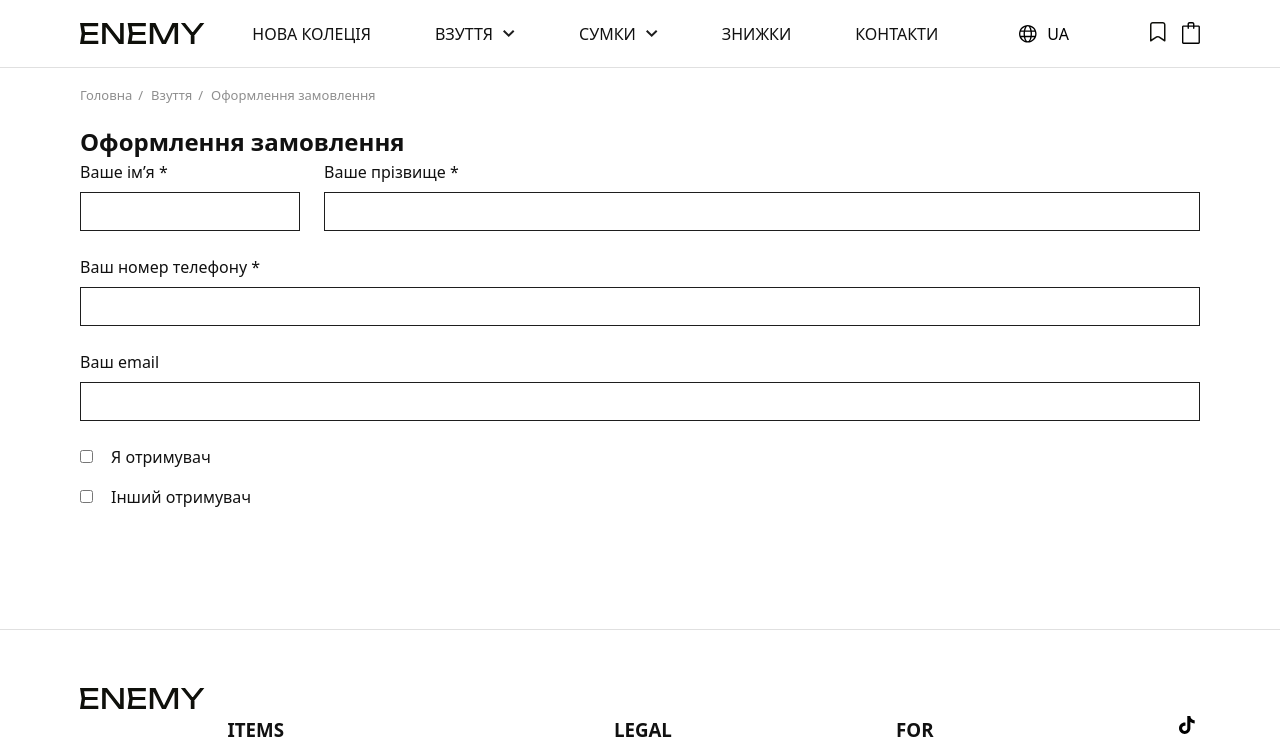
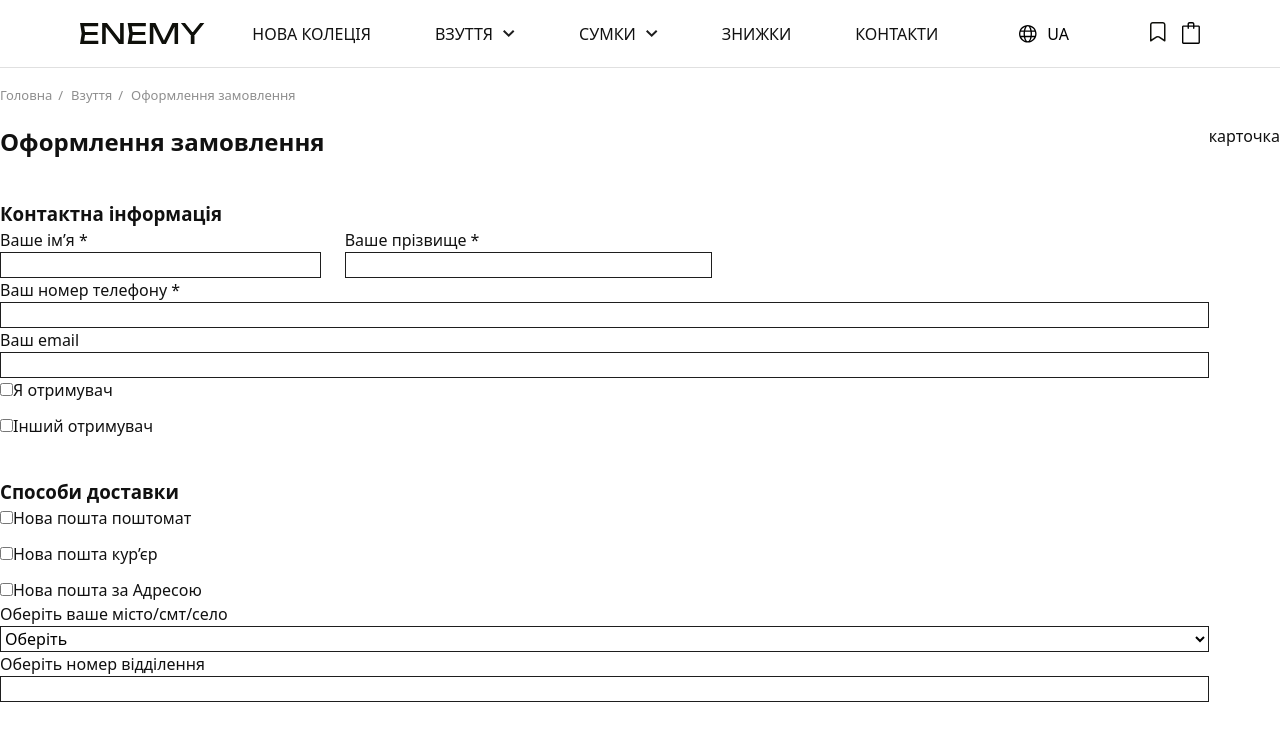
Before and after one commit to ZatokaV/test, a Next.js app: page /order in a window 1280 px wide. Shown: the top 746 px of the page. Built offline with nearby package versions, Linux system fonts and the light colour scheme.

Commit message:
leftside order page

```diff
--- a/src/app/new/new.css
+++ b/src/app/new/new.css
@@ -1,8 +1,8 @@
-.container{
-    max-width: 1512px;
-    margin: 0 auto;
-    margin: 0 40px;
-    padding-bottom: 120px;
+
+.container {
+  max-width: var(--container);
+  margin-inline: auto;
+  width: 100%;
 }
 
 .new__breadcrumbs {
@@ -30,7 +30,7 @@
   margin: 0 6px;
 }
 
-.new__search{
+.new__search {
   display: flex;
   flex-direction: row;
   justify-content: space-between;
@@ -39,20 +39,20 @@
   padding: 40px 0;
 }
 
-.new__search--rightside{
+.new__search--rightside {
   display: flex;
   flex-direction: row;
   gap: 20px;
   align-items: center;
 }
 
-.new__search--form{
+.new__search--form {
   display: flex;
   flex-direction: row-reverse;
-    border: solid 1px #1E1E1E33;
+  border: solid 1px #1e1e1e33;
 }
 
-.new__search--openfiltres{
+.new__search--openfiltres {
   display: flex;
   flex-direction: row;
   gap: 10px;
--- a/src/app/order/order.css
+++ b/src/app/order/order.css
@@ -1,7 +1,13 @@
+
 .container {
-  max-width: 1512px;
-  margin: 0 80px;
-  padding-bottom: 120px;
+  max-width: var(--container);
+  margin-inline: auto;
+  width: 100%;
+}
+
+.order__info{
+  display: flex;
+  flex-direction: row;
 }
 
 .order__breadcrumbs {
@@ -28,40 +34,31 @@
   margin: 0 6px;
 }
 
+.order__info--leftside{
+  display: flex;
+  flex-direction: column;
+  gap: 40px;
+}
+
 .order__inputs-name-surname {
   display: flex;
   justify-content: space-between;
   gap: 24px;
 }
 
-.form__row {
+.order__contact--double-row{
   display: flex;
-  gap: 24px; /* відстань між інпутами */
-  margin-bottom: 24px;
+  flex-direction: row;
+  gap: 24px;
 }
 
-.order__inputs--form-group {
-  flex: 1; /* щоб обидва інпути були однакової ширини */
+.input{
+  width: 100%;
+  border: solid 1px #1E1E1E;
+}
+
+.order__contact--chekboxes{
   display: flex;
   flex-direction: column;
-  gap: 8px;
+  gap: 12px;
 }
-
-input {
-  padding: 8px;
-  border: 1px solid #1E1E1E;
-  font-size: 14px;
-}
-
-.form__checkboxes {
-  display: flex;
-  flex-direction: column;
-  gap: 16px;
-}
-
-.form__checkboxes label {
-  display: flex;
-  align-items: center;
-  gap: 18px;
-  font-size: 16px;
-}
--- a/src/app/order/page.jsx
+++ b/src/app/order/page.jsx
@@ -17,53 +17,142 @@ export default function Order() {
         </ul>
       </section>
 
-      <div className="order__inputs">
-        <h2>Оформлення замовлення</h2>
+      <section className="order__info">
+        <div className="order__info--leftside">
+          <h2>Оформлення замовлення</h2>
+          <div className="order__contact-info">
+            <h3>Контактна інформація</h3>
+            <div className="order__contact--double-row">
+              <div className="order__contact--name">
+                <label htmlFor="firstName">Ваше ім’я *</label>
+                <input
+                  className="input"
+                  type="text"
+                  id="firstName"
+                  name="firstName"
+                  required
+                />
+              </div>
+              <div className="order__contact--surname">
+                <label htmlFor="lastName">Ваше прізвище *</label>
+                <input
+                  className="input"
+                  type="text"
+                  id="lastName"
+                  name="lastName"
+                  required
+                />
+              </div>
+            </div>
+            <div className="order__contact--row">
+              <label htmlFor="phone">Ваш номер телефону *</label>
+              <input
+                className="input"
+                type="tel"
+                id="phone"
+                name="phone"
+                required
+              />
+            </div>
+            <div className="order__contact--row">
+              <label htmlFor="email">Ваш email</label>
+              <input
+                className="input"
+                type="email"
+                id="email"
+                name="email"
+                required
+              />
+            </div>
 
-        <div className="order__inputs--person">
-
-          <div className="order__inputs-name-surname">
-          <div class="form__row">
-            <div class="order__inputs--form-group">
-              <label for="firstName">Ваше ім’я *</label>
-              <input type="text" id="firstName" name="firstName" required />
+            <div className="order__contact--chekboxes">
+              <label>
+                <input type="checkbox" name="terms" required />Я отримувач
+              </label>
+              <label>
+                <input type="checkbox" name="newsletter" />
+                Інший отримувач
+              </label>
             </div>
           </div>
 
-          <div class="order__inputs--form-group">
-            <label for="lastName">Ваше прізвище *</label>
-            <input type="text" id="lastName" name="lastName" required />
-          </div>
+          <div className="order__delivery--method">
+            <h3>Способи доставки</h3>
 
-          </div>
+            <div className="order__contact--chekboxes">
+              <label>
+                <input type="checkbox" name="delivery" required />
+                Нова пошта поштомат
+              </label>
+              <label>
+                <input type="checkbox" name="delivery" />
+                Нова пошта кур’єр
+              </label>
+              <label>
+                <input type="checkbox" name="delivery" />
+                Нова пошта за Адресою
+              </label>
+            </div>
 
-          <div class="form__row">
-            <div class="order__inputs--form-group">
-              <label for="phone">Ваш номер телефону *</label>
-              <input type="tel" id="phone" name="phone" required />
+            <div className="order__contact--select">
+              <label htmlFor="city">Оберіть ваше місто/смт/село</label>
+              <select id="city" name="city" className="input">
+                <option value="" disabled selected>
+                  Оберіть
+                </option>
+                <option value="kyiv">Київ</option>
+                <option value="lviv">Львів</option>
+                <option value="odessa">Одеса</option>
+                <option value="dnipro">Дніпро</option>
+              </select>
+            </div>
+            <div className="order__contact--postnumber">
+              <label htmlFor="postNumber">Оберіть номер відділення</label>
+              <input
+                className="input"
+                type="postNumber"
+                id="postNumber"
+                name="postNumber"
+                required
+              />
             </div>
           </div>
 
-          <div class="form__row">
-            <div class="order__inputs--form-group">
-              <label for="email">Ваш email</label>
-              <input type="email" id="email" name="email" required />
+          <div className="order__contact--paymethod">
+            <h3>Способи оплати</h3>
+            <div className="order__contact--chekboxes">
+              <label>
+                <input type="checkbox" name="paymethod" required />
+                Онлайн (Google Pay, Apple Pay, Liqpay)
+              </label>
+              <label>
+                <input type="checkbox" name="paymethod" />
+                Розрахунок у відділенні нової пошти (післяплата) з мінімальною
+                передплатою 90 грн (врахуйте, що нова пошта бере додаткову
+                комімію в розмірі 2% від вартості товару + 20 грн )
+              </label>
             </div>
           </div>
 
-          <div class="form__checkboxes">
-            <label>
-              <input type="checkbox" name="terms" required />Я отримувач
-            </label>
-            <label>
-              <input type="checkbox" name="newsletter" />
-              Інший отримувач
-            </label>
+          <div className="order__contact--comment">
+            <h3>Ваш коментар</h3>
+            <div className="order__contact--row">
+              <label htmlFor="comment">Додати коментар до замовлення</label>
+              <textarea className="input" name="comment" id="comment">
+                Ваше повідомлення...
+              </textarea>
+              <p>263 знаків залишилось</p>
+            </div>
           </div>
         </div>
-      </div>
 
-      <div className="order__detals"></div>
+        <div className="order__info--rightside">
+          карточка
+          </div>
+
+
+
+      </section>
     </main>
   );
 }
--- a/src/app/product/product.css
+++ b/src/app/product/product.css
@@ -1,7 +1,8 @@
 
 .container {
-  max-width: 1512px;
-  margin: 0 auto;
+  max-width: var(--container);
+  margin-inline: auto;
+  width: 100%;
 }
 
 .product__breadcrumbs {
@@ -32,7 +33,8 @@
 .product__details {
   display: flex;
   flex-direction: row;
-  margin: 20px 146.5px 8px 146.5px;
+  margin-top: 20px;
+  margin-bottom: 8px;
 }
 
 
--- a/src/app/styles/global.css
+++ b/src/app/styles/global.css
@@ -77,3 +77,8 @@ table {
 #__next {
   isolation: isolate;
 }
+
+
+:root {
+  --container: 1512px;
+}
```
Lines whose indentation alone changed are shown as unchanged.
